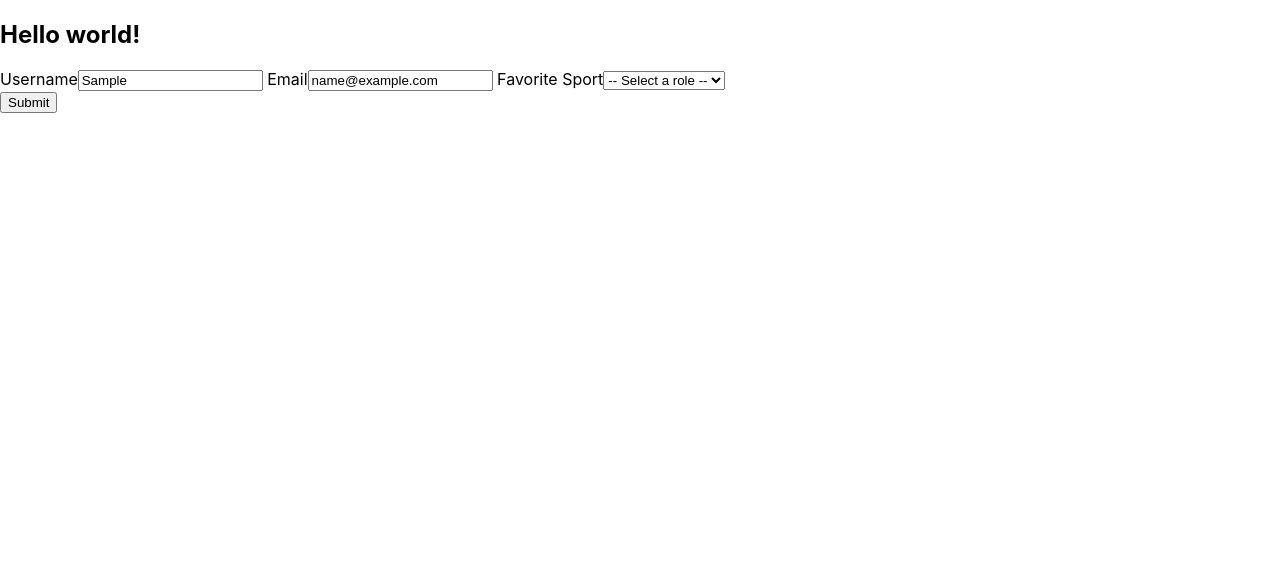
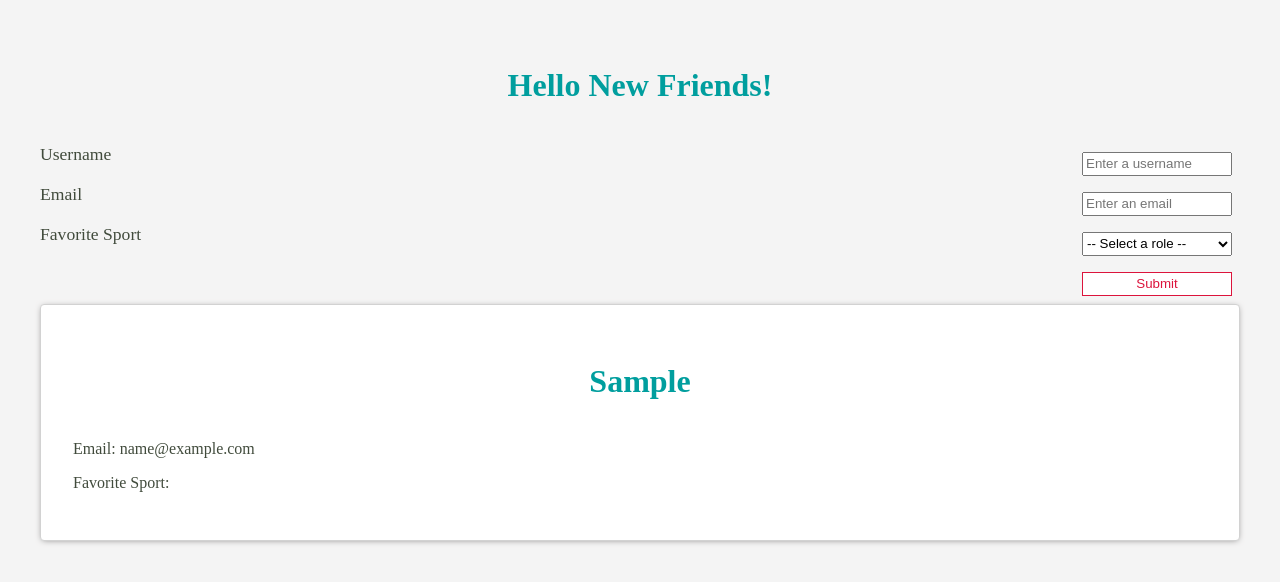
Before and after one commit to bloominstituteoftechnology/team-builder, a React (Create React App) app: page / in a window 1280 px wide. Both pictures are taken after typing "Sample", "name@example.com" into the empty fields and a click on the button "Submit". Shown: the top 582 px of the page. Built offline with nearby package versions, Linux system fonts and the light colour scheme.

Commit message:
Styled and got the submit and card to work

```diff
--- a/src/App.js
+++ b/src/App.js
@@ -1,4 +1,5 @@
 import React, { useState } from 'react';
+import './App.css';
 
 import Form from './Form'
 import Person from './Person'
@@ -9,39 +10,43 @@ const initialFormVals = {
   role: '',
 }
 
-function App() {
+export default function App() {
 
   const [ person, setPerson ] = useState([]);
 
   const [ formVals, setFormVals ] = useState(initialFormVals)
 
   const updateForm = (input1, input2) => {
-    setFormVals({ ...formVals, [input1]: input2})
+    setFormVals({ ...formVals, [input1]: input2 })
   }
 
   const submitForm = () => {
     const newPerson = {
       username: formVals.username.trim(),
-      email: formVals.username.trim(),
+      email: formVals.email.trim(),
       role: formVals.role
     }
     setPerson(person.concat(newPerson));
+    setFormVals(initialFormVals);
   }
 
   return (
     <div className="App">
-      <h2>Hello world!</h2>
+      <h2>Hello New Friends!</h2>
 
       <Form
       vals={formVals}
       update={updateForm}
       submit={submitForm}
       />
-
-      <Person details={person}/>
+      {person.map(person => {
+        return (
+          <Person key={person.id} details={person} />
+        )
+      })}
 
     </div>
   );
 }
 
-export default App;
+// export default App;
--- a/src/Form.js
+++ b/src/Form.js
@@ -1,18 +1,18 @@
 import React from 'react';
 
-export default function Form(props) {
+export default function PersonForm(props) {
 
     const { vals, update, submit } = props;
 
-    const onChange = (evt) => {
+    const onChange = evt => {
         const name = evt.target.name
         const value = evt.target.value
         update(name, value)
     }
 
-    const onSubmit = (evt) => {
-        evt.preventDefault()
-        submit()
+    const onSubmit = evt => {
+        evt.preventDefault();
+        submit();
     }
 
     // const initialFormVals = {
@@ -22,7 +22,7 @@ export default function Form(props) {
     //   }
 
     return (
-        <form className='Form'onSubmit={onSubmit}>
+        <form className='Form' onSubmit={onSubmit}>
             <div className='input'>
                 <label> Username
                     <input
@@ -30,6 +30,7 @@ export default function Form(props) {
                         name='username'
                         value={vals.username}
                         onChange={onChange}
+                        placeholder="Enter a username"
                     />
                 </label>
                 <label> Email
@@ -38,6 +39,7 @@ export default function Form(props) {
                         name='email'
                         value={vals.email}
                         onChange={onChange}
+                        placeholder="Enter an email"
                         />
                 </label>
                 <label> Favorite Sport
@@ -57,8 +59,8 @@ export default function Form(props) {
                 </label>
                 <div className="submit">
                     <button> Submit </button>
+                </div>
             </div>
-        </div>
-    </form>
+        </form>
     )
 }
--- a/src/Person.js
+++ b/src/Person.js
@@ -8,7 +8,9 @@ export default function Person(props) {
     }
     return (
         <div className='container'>
-
+            <h2>{details.username}</h2>
+            <p>Email: {details.email}</p>
+            <p>Favorite Sport: {details.role}</p>
         </div>
     )
 }
--- a/src/index.css
+++ b/src/index.css
@@ -1,13 +1,43 @@
+* {
+  box-sizing: border-box;
+}
 body {
-  margin: 0;
-  font-family: -apple-system, BlinkMacSystemFont, 'Segoe UI', 'Roboto', 'Oxygen',
-    'Ubuntu', 'Cantarell', 'Fira Sans', 'Droid Sans', 'Helvetica Neue',
-    sans-serif;
-  -webkit-font-smoothing: antialiased;
-  -moz-osx-font-smoothing: grayscale;
+  background-color: rgb(244, 244, 244);
+  color: rgb(65, 75, 60);
+  font-family: 'Bitter', serif;
+  padding: 32px;
 }
-
-code {
-  font-family: source-code-pro, Menlo, Monaco, Consolas, 'Courier New',
-    monospace;
+.container {
+  border: 1px solid rgb(210, 210, 210);
+  border-radius: 4px;
+  box-shadow: 0px 1px 6px -2px rgb(128, 127, 127);
+  padding: 32px;
+  background-color: white;
+  margin-bottom: 24px;
 }
+h2 {
+  font-size: 2rem;
+  margin-bottom: 2.5rem;
+  display: flex;
+  justify-content:center;
+  color: #009E9E;
+}
+label {
+  display: flex;
+  justify-content: space-between;
+  font-size: 1.1rem;
+}
+input, select, button {
+  height: 1.5rem;
+  width: 150px;
+  margin: 8px 8px 8px 0;
+}
+button {
+  color: crimson;
+  background-color: white;
+  border: 1px solid crimson;
+}
+.submit {
+  display: flex;
+  justify-content: flex-end;
+}
```
